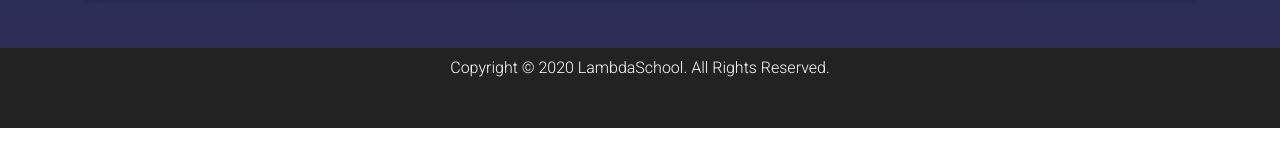
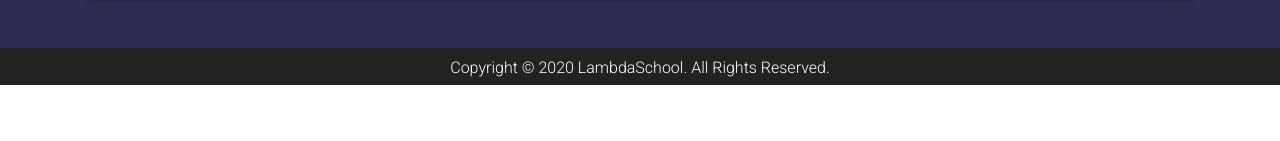
Before and after one commit to BloomTech-Labs/workout-tracker-fe, a React (Create React App) app in the folder frontend/: page / in a window 1280 px wide. Shown: the part 3442-3583 px from the top of the page. After the commit the page ends 3527 px from the top, so only its background shows below. Built offline with nearby package versions, Linux system fonts and the light colour scheme; a web font is replaced by a local one.

Commit message:
netlify configuration

```diff
--- a/frontend/src/App.css
+++ b/frontend/src/App.css
@@ -72,7 +72,8 @@
 
 .footer-copyright {
   background-color: #222;
-  height: 80px;
+  height: 37px;
   padding-top: 8px;
   text-align: center;
+  margin: 0;
 }
```
